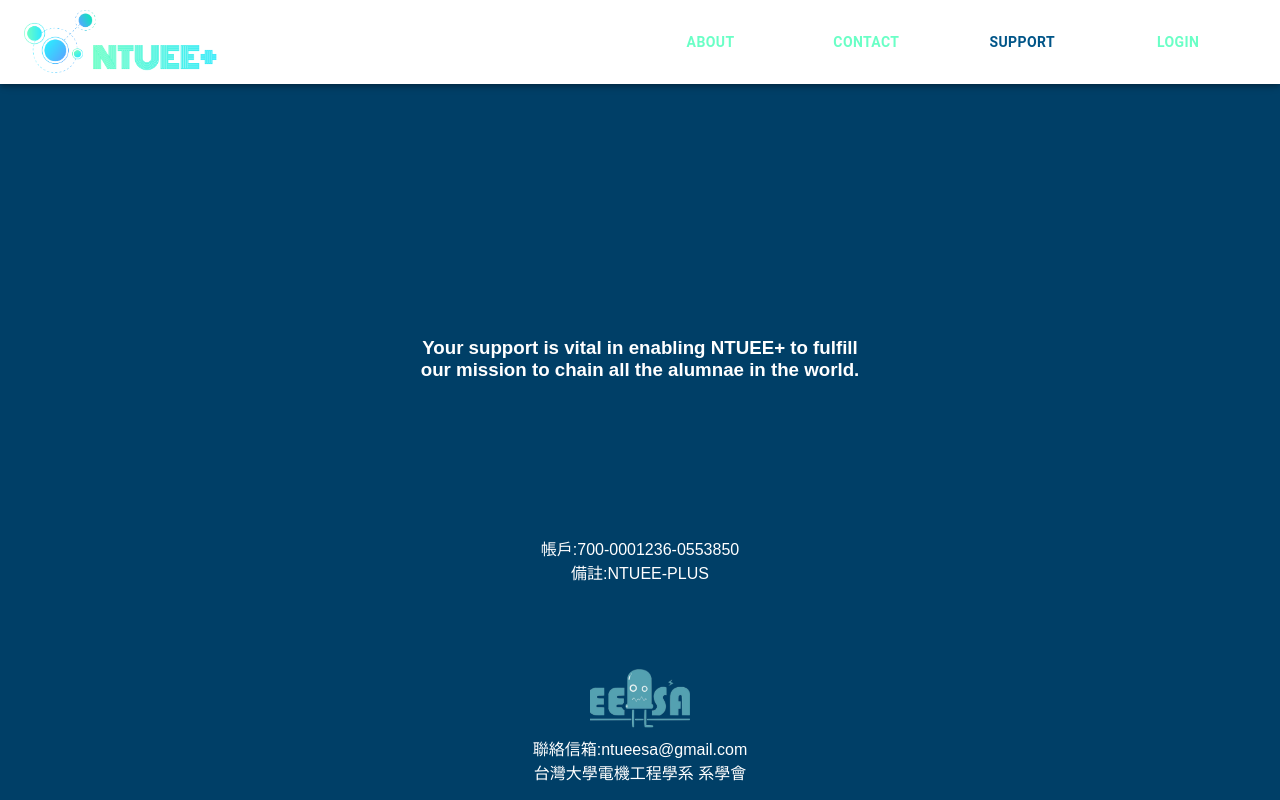
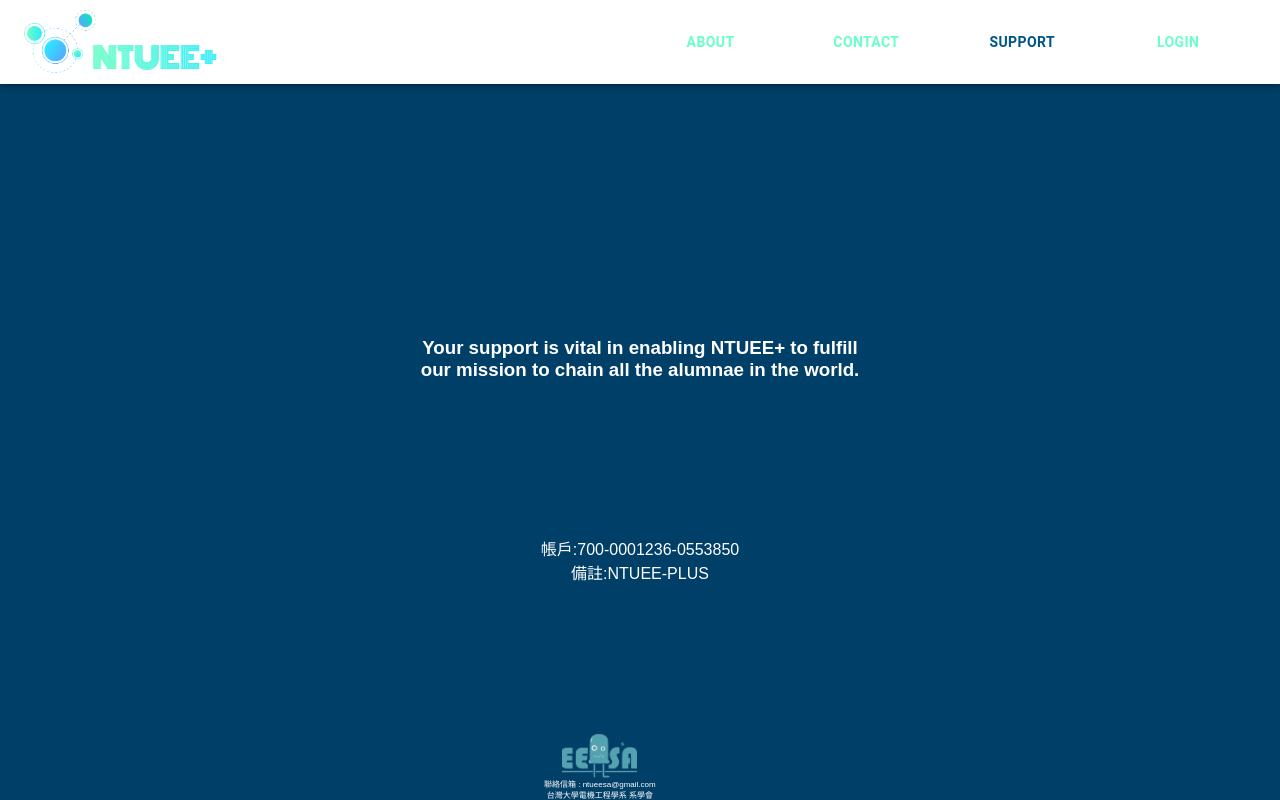
Before and after one commit to anitalu724/NTUEE-PLUS, a React (Create React App) app: page /Login in a window 1280 px wide. Both pictures are taken after a click on the button "SUPPORT". Built offline with nearby package versions, Linux system fonts and the light colour scheme.

Commit message:
20191209_change_footer

```diff
--- a/src/About.css
+++ b/src/About.css
@@ -37,15 +37,15 @@
     height: 50px;
     font-size: 20px;
     border-radius: 10px;
-
     cursor: pointer;
     background-color:  #003f67;
     color: #fff;
     border: 2px #fff solid;
-
+    font-weight: bold;
 
 }
 #About_btn_text:hover{
     background-color: #fff;
     color: #003f67;
+    font-weight: bold;
 }
--- a/src/Contact.css
+++ b/src/Contact.css
@@ -56,17 +56,14 @@
 }
 
 #Contact_logo{
-    position: relative;
-    left:50%;
-    bottom:5%;
-    margin-left:-50px;
-    margin-bottom: -15%;
-
+    display: block;
+    margin-left: auto;
+    margin-right: auto;
 }
 
-#Contact_footer_text_1{
+#Contact_footer_text{
     margin:0;
+    font-family:'Noto Sans TC',Arial,sans-serif;
+    font-size: 8px;
+    text-align: center;
 }
-#Contact_footer_text_2{
-    margin:0;
-}
--- a/src/Contact.js
+++ b/src/Contact.js
@@ -8,13 +8,12 @@
     render(){
         return (
         <div id="Contact_container">
-
             <div id="Contact_left_column">
                 <div id="Contact_left_image"><img src={left_image} alt="leftImage" width="250px" height="250px" /></div>
                 <p id="Contact_left_text">
                     李筠婕
                     <br />
-                    b06901014
+                    B06901014
                 </p>
             </div>
             <div id="Contact_right_column">
@@ -22,15 +21,14 @@
                 <p id="Contact_right_text">
                     鄭謹譯
                     <br />
-                    b06901180
+                    B06901180
                 </p>
             </div>
             <div id="Contact_footer">
-                <img id="Contact_logo" src={eesa_icon} width="100px" alt="logo"></img>
-                <p id="Contact_footer_text_1">聯絡信箱:ntueesa@gmail.com</p>
-                <p id="Contact_footer_text_2">台灣大學電機工程學系 系學會</p>
+                <img id="Contact_logo" src={eesa_icon} width="75px" alt="logo"></img>
+                <p id="Contact_footer_text">聯絡信箱 : ntueesa@gmail.com</p>
+                <p id="Contact_footer_text">台灣大學電機工程學系 系學會</p>
             </div>
-
         </div>
         )
     }
--- a/src/Login.css
+++ b/src/Login.css
@@ -29,6 +29,7 @@
 }
 
 #Login_username_input{
+    color:white;
     background-color: #003F67;
     height:20px;
     width:65%;
@@ -77,6 +78,7 @@
 }
 
 #Login_password_input{
+    color:white;
     background-color: #003F67;
     height:20px;
     width:65%;
@@ -117,32 +119,49 @@
 
 
 #Login_submit{
+    font-size: 20px;
+    border-radius: 10px;
     position: absolute;
     top:65%;
     left:45.5%;
     width:10%;
     height: 7%;
-    border: 2px black solid;
-    border-radius:10px;
-    font-size: larger;
-    background-color: white;
+    background-color:  #003f67;
+    color: #fff;
+    border: 2px #fff solid;
+    font-weight: bold;
 
 }
 #Login_submit:hover{
-    background-color: #000;
-    color: #fff;
-    border: 2px #fff solid;
+    background-color: #fff;
+    color: #003f67;
+    font-weight: bold;
 }
 
 #Login_create{
+    font-size: 14px;
     float:left;
     color:white;
     text-decoration: none;
 }
+#Login_create:hover{
+    font-size: 14px;
+    float:left;
+    color:rgb(106, 255, 198);
+    text-decoration: none;
+}
 
 #Login_forgot{
+    font-size: 14px;
     float:right;
     color:white;
+    text-decoration: none;
+}
+
+#Login_forgot:hover{
+    font-size: 14px;
+    float:right;
+    color:rgb(48, 232, 255);
     text-decoration: none;
 }
 
@@ -156,16 +175,14 @@
 }
 
 #Login_logo{
-    position: relative;
-    left:50%;
-    margin-bottom: -15%;
-    margin-left: -20%;
-
+    display: block;
+    margin-left: auto;
+    margin-right: auto;
 }
 
-#Login_footer_text_1{
+#Login_footer_text{
     margin:0;
+    font-family:'Noto Sans TC',Arial,sans-serif;
+    font-size: 8px;
+    text-align: center;
 }
-#Login_footer_text_2{
-    margin:0;
-}
--- a/src/Login.js
+++ b/src/Login.js
@@ -16,25 +16,18 @@
                             <p id="Login_password_tag">Password:</p>
                             <input id="Login_password_input" placeholder="password" type="password"></input>
                         </div>
-
                     </form>
                     <div id="Login_links">
                         <Link id = "Login_create" to="/Register">Create a new account</Link>
                         <Link id = "Login_forgot" to="/Forget">Forgot your password?</Link>
                     </div>
-
                 </div>
-
-
                 <input id="Login_submit" type="submit" value="LOGIN" />
-
-
                 <div id="Login_footer">
-                    <img id="Login_logo" src={eesa_icon} alt="logo" width="100px" ></img>
-                    <p id="Login_footer_text_1">聯絡信箱:ntueesa@gmail.com</p>
-                    <p id="Login_footer_text_2">台灣大學電機工程學系 系學會</p>
+                    <img id="Login_logo" src={eesa_icon} alt="logo" width="75px" ></img>
+                    <p id="Login_footer_text">聯絡信箱 : ntueesa@gmail.com</p>
+                    <p id="Login_footer_text">台灣大學電機工程學系 系學會</p>
                 </div>
-
             </div>
         )
     }
--- a/src/Support.css
+++ b/src/Support.css
@@ -24,27 +24,26 @@
     font-family: 'Noto Sans TC',Arial,sans-serif;
     color: white;
 }
+
+
 #Support_footer{
-    display: flex;
-    justify-content: center;
-}
-#Support_footer_text{
-    position: fixed;;
-    bottom: 0%;
-    text-align: center;
-    font-family: 'Noto Sans TC',Arial,sans-serif;
-    color: white;
+    position: absolute;
+    bottom:0%;
+    left:42.5%;
+
+    font-family:'Noto Sans TC',Arial,sans-serif;
+    color:white;
 }
 
 #Support_logo{
-    display: flex;
-    justify-content: center;
+    display: block;
+    margin-left: auto;
+    margin-right: auto;
+}
 
-    position: fixed;
-    left: 50%;
-    bottom: 10%;
+#Support_footer_text{
+    margin:0;
+    font-family:'Noto Sans TC',Arial,sans-serif;
+    font-size: 8px;
+    text-align: center;
 }
-#Support_logo_pic{
-    margin-left: -50px;
-    margin-bottom: -15%;
-}
--- a/src/Support.js
+++ b/src/Support.js
@@ -20,14 +20,11 @@
                     備註:NTUEE-PLUS
                 </p>
             </div>
+
             <div id="Support_footer">
-                <p id="Support_footer_text">
-                    聯絡信箱:ntueesa@gmail.com<br/>
-                    台灣大學電機工程學系 系學會
-                </p>
-            </div>
-            <div id="Support_logo">
-                <img id="Support_logo_pic" src={eesa_icon} width="100px" alt="logo"/>
+                <img id="Support_logo" src={eesa_icon} width="75px" alt="logo"></img>
+                <p id="Support_footer_text">聯絡信箱 : ntueesa@gmail.com</p>
+                <p id="Support_footer_text">台灣大學電機工程學系 系學會</p>
             </div>
         </div>
         )
```
